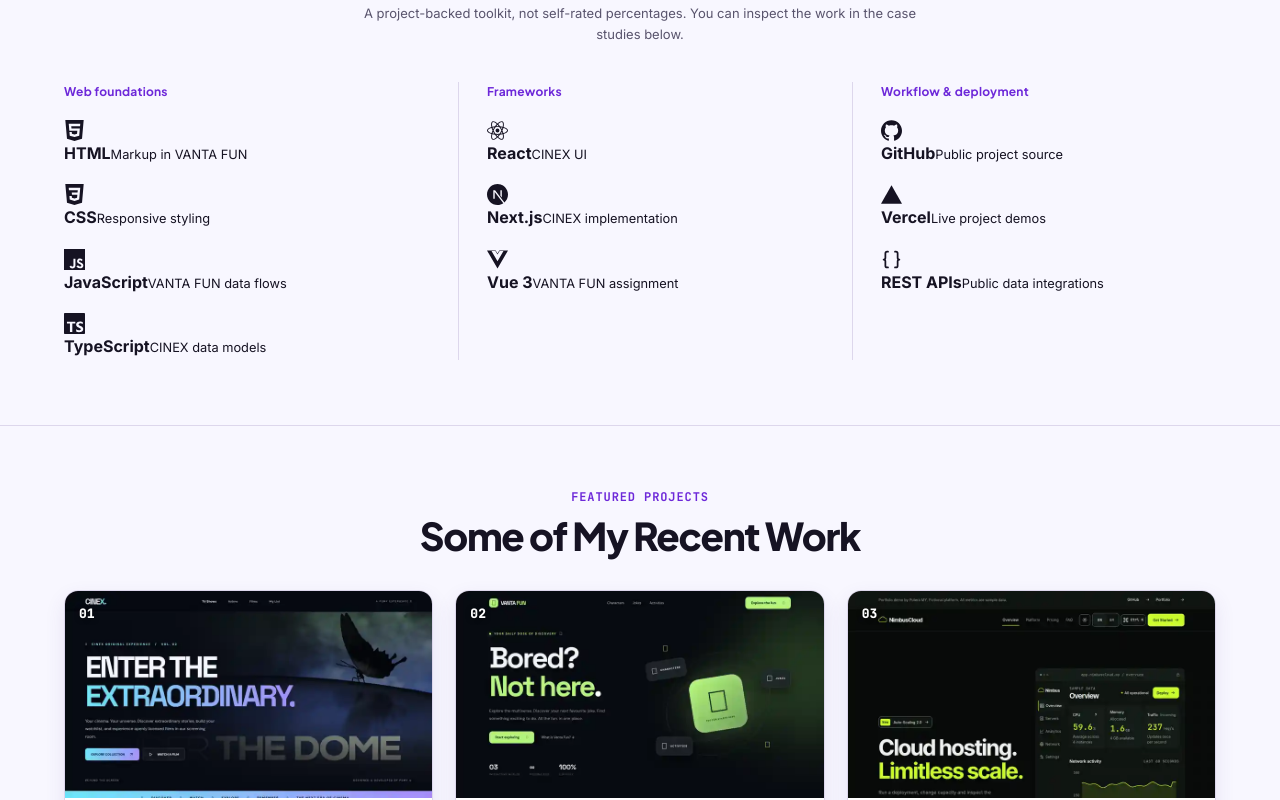
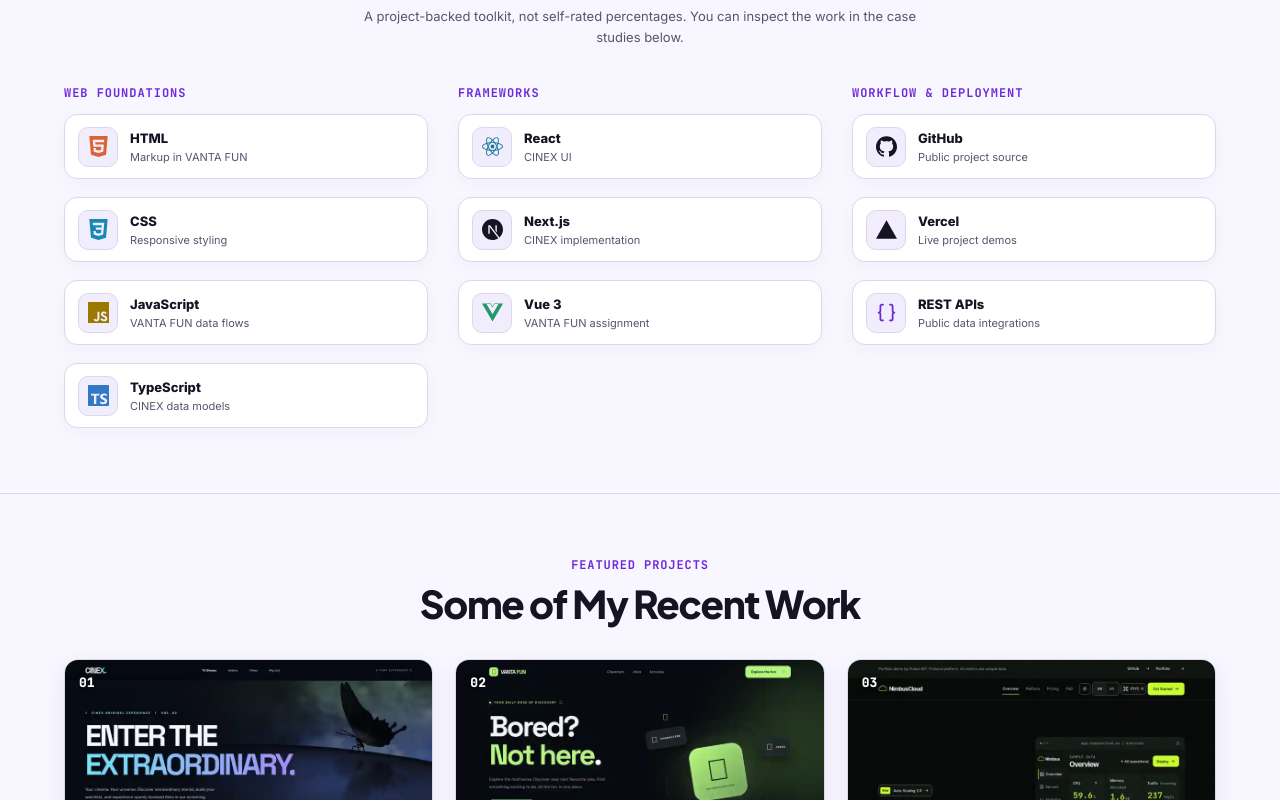
Before and after one commit to PuteraMY/putera-my-portfolio, a Next.js app: page / in a window 1280 px wide. Shown: the part 1340-2140 px from the top of the page. Built offline with nearby package versions, Linux system fonts and the light colour scheme.

Commit message:
style(ux): mobile hero, contrast-safe dual themes and evidence card polish

```diff
--- a/app/globals.css
+++ b/app/globals.css
@@ -412,3 +412,84 @@ html.light .about-description {
 html.light .floating-code .syntax-gold { color: #805100; }
 html.light .floating-code .syntax-violet { color: #6D28D9; }
 html.light .floating-code-body { color: #191329; }
+
+/* Recruiter-first polish: consistent evidence cards and a tighter mobile hero. */
+.skill-evidence-list { list-style: none; margin: 0; padding: 0; display: grid; gap: 10px; }
+.skill-evidence-item { display: flex; gap: 12px; align-items: center; min-height: 65px; padding: 11px 13px; border: 1px solid var(--line); border-radius: 13px; background: var(--surface); box-shadow: 0 5px 16px rgba(var(--shadow),.045); transition: transform 200ms var(--ease-out), border-color 200ms var(--ease-out); }
+.skill-evidence-item:hover { transform: translateY(-2px); border-color: var(--brand-strong); }
+.technology-icon { flex: 0 0 40px; width: 40px; height: 40px; display: flex; align-items: center; justify-content: center; border-radius: 10px; border: 1px solid var(--line); background: var(--surface-2); }
+.technology-html { color: #DC6231; }.technology-css { color: #1688B5; }
+.technology-js { color: #9B7900; }.technology-ts { color: #3178C6; }
+.technology-react { color: #167B9B; }.technology-vue { color: #209A69; }
+.technology-next, .technology-github, .technology-vercel { color: var(--ink); }
+.technology-api { color: var(--brand); }
+.skill-evidence-text { display: flex; flex-direction: column; gap: 1px; min-width: 0; }
+.skill-evidence-text strong { font-size: 13px; font-weight: 800; }
+.skill-evidence-text small { color: var(--muted); font-size: 11px; line-height: 1.4; }
+.skill-column + .skill-column { border-left: 0; padding-left: 0; }
+.skill-group-heading { font: 700 12px var(--font-mono), monospace; text-transform: uppercase; letter-spacing: .08em; margin-bottom: 13px; }
+.skills-note { max-width: 570px; line-height: 1.6; }
+.contact-feature { display: flex; flex-direction: column; align-items: flex-start; gap: 11px; }
+.contact-feature h3 { font-size: clamp(18px,2vw,24px); line-height: 1.22; }
+.contact-feature > p { margin: 0; font-size: 13px; }
+.contact-project-link { display: inline-flex; gap: 8px; align-items: center; min-height: 44px; margin-top: 5px; color: var(--brand); font-size: 13px; font-weight: 800; }
+.contact-project-link:hover { text-decoration: underline; text-underline-offset: 4px; }
+.contact-buttons { display: flex; flex-wrap: wrap; gap: 10px; }
+.contact-message > p { max-width: 430px; }
+.contact-lines { overflow-wrap: anywhere; }
+.project-image-wrap { background: var(--surface-2); }
+.project-image { object-position: center top; }
+.hero-section { isolation: isolate; }
+html.light .hero-section::before { opacity: .12; }
+html.dark .hero-section::before { opacity: .18; }
+html.light .hero-tech .eyebrow { color: #292137; }
+.tech-tile { width: 42px; min-width: 42px; height: 42px; }
+html.light .tech-tile { background: #FFFFFF; }
+html.dark .tech-tile { background: var(--surface-2); }
+@media (max-width: 1023px) {
+  .skills-grid { gap: 17px; }
+}
+@media (max-width: 767px) {
+  .hero-grid { min-height: 0; gap: 6px; padding-block: 23px 4px; }
+  .hero-copy { padding: 3px 0 0; }
+  .hero-title { font-size: clamp(32px, 8.1vw, 43px); line-height: 1.09; margin-top: 17px; letter-spacing: -.042em; }
+  .hero-second-line { font-size: clamp(25px, 6.55vw, 32px); margin-top: 7px; line-height: 1.16; }
+  .hero-lead { margin-top: 15px; max-width: 500px; font-size: 14px; line-height: 1.62; }
+  .hero-ctas { margin-top: 19px; gap: 10px; }
+  .hero-ctas .btn { min-height: 45px; padding: 11px 15px; font-size: 12px; }
+  .hero-tech { margin-top: 23px; }
+  .tech-strip { flex-wrap: nowrap; gap: 7px; }
+  .tech-tile { min-width: 35px; width: 35px; height: 35px; border-radius: 8px; }
+  .tech-tile svg { width: 18px; height: 18px; }
+  .hero-visual { height: 236px; margin-top: 1px; }
+  .hero-halo { width: 69%; top: -12px; right: 11%; }
+  .laptop { top: 36px; width: 76%; left: 5%; height: 170px; }
+  .laptop-top { height: 168px; }
+  .floating-code { top: 65px; right: 0; width: 162px; }
+  .floating-code-body { padding: 8px; font-size: 7px; }
+  .laptop-bottom-label { bottom: 5px; }
+  .hero-bottom-rule { padding-block: 8px; }
+  .section-block { padding-block: 49px; }
+  .skills-section { padding-block: 44px 50px; }
+  .skills-grid { grid-template-columns: 1fr; gap: 26px; }
+  .skill-column { border: 0; padding: 0; }
+  .skill-column + .skill-column { padding: 0; border: 0; }
+  .skill-evidence-list { grid-template-columns: repeat(2,minmax(0,1fr)); gap: 8px; }
+  .skill-evidence-item { min-height: 66px; padding: 10px; gap: 8px; }
+  .technology-icon { flex-basis: 34px; width: 34px; height: 34px; }
+  .technology-icon svg { width: 18px; height: 18px; }
+  .skill-evidence-text strong { font-size: 12px; }
+  .skill-evidence-text small { font-size: 10px; }
+  .contact-grid { gap: 22px; }
+  .contact-feature { padding: 20px; }
+  .project-image-wrap { aspect-ratio: 16/9; }
+}
+@media(max-width:389px) {
+  .hero-title { font-size: 32px; }
+  .hero-second-line { font-size: 25px; }
+  .hero-ctas .btn { font-size: 11px; padding-inline: 12px; }
+  .tech-strip { gap: 6px; }
+  .tech-tile { min-width: 34px; width: 34px; }
+  .skill-evidence-item { padding: 8px; }
+  .skill-evidence-text small { font-size: 9px; }
+}
--- a/app/layout.tsx
+++ b/app/layout.tsx
@@ -21,7 +21,7 @@ export const metadata: Metadata = {
     images: [{ url: "/opengraph-image", width: 1200, height: 630, alt: "Putera MY portfolio" }],
   },
   twitter: { card: "summary_large_image", title: "Putera MY", description: site.description, images: ["/opengraph-image"] },
-  robots: { index: true, follow: true },
+  robots: process.env.VERCEL_ENV === "production" ? { index: true, follow: true } : { index: false, follow: false },
   icons: { icon: "/icon.svg" },
 };
 
```
Also changed, not shown: tests/source-audit.mjs (+29 -19 lines), 1 other file (tests, documents, lock files or other folders).
